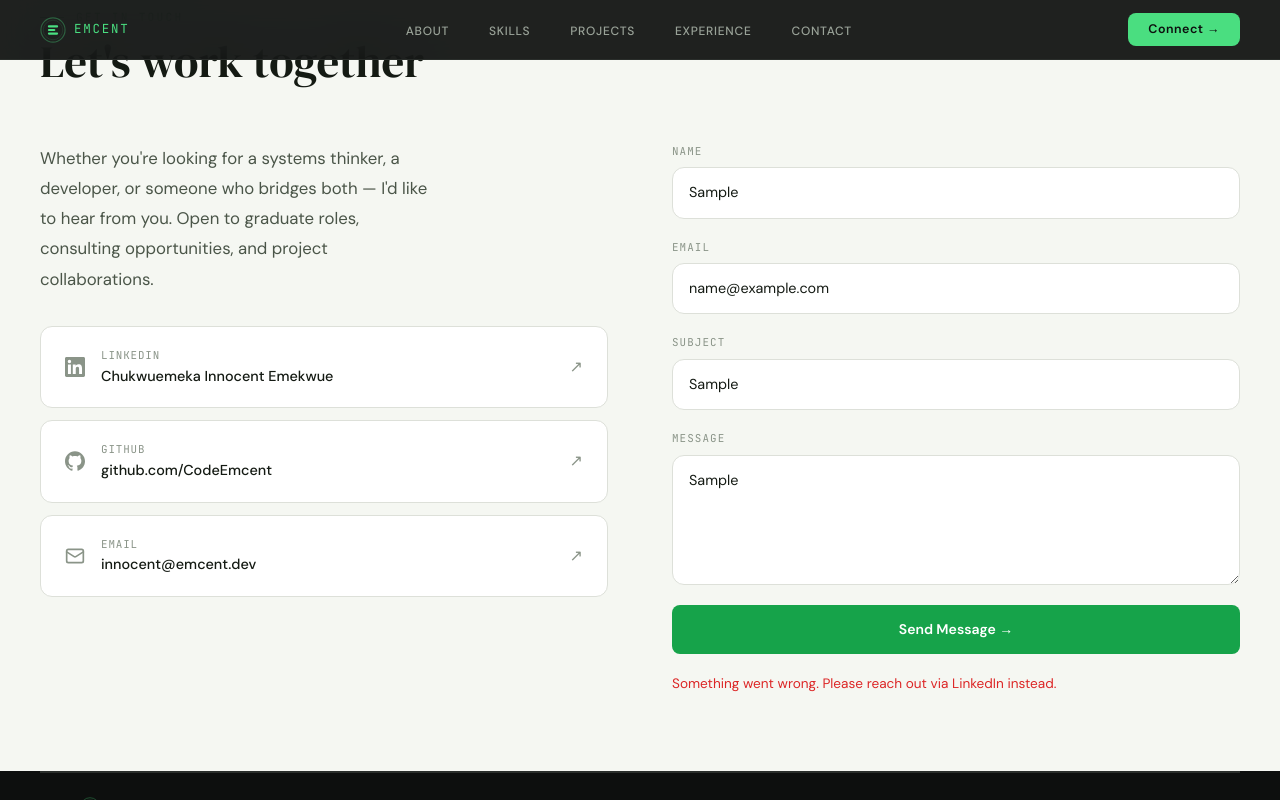
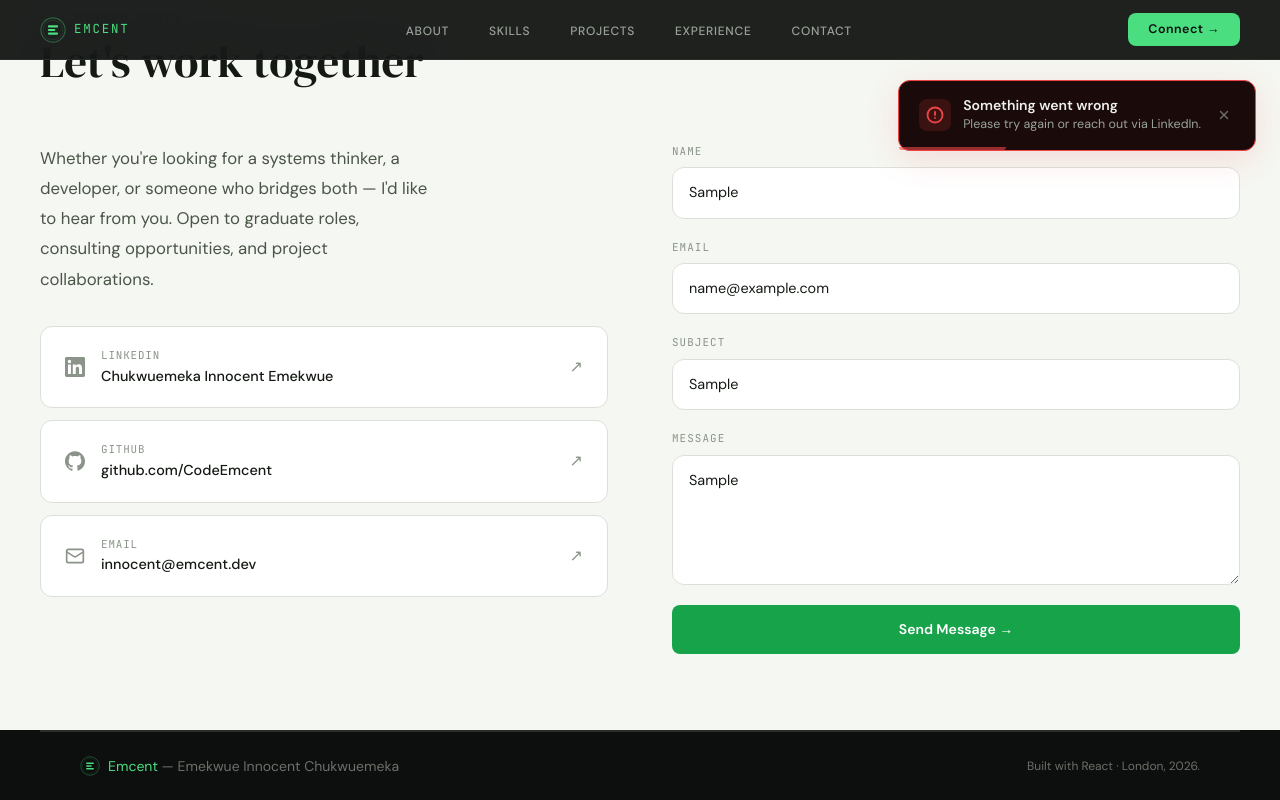
Before and after one commit to CodeEmcent/emcent-portfolio, a React (Vite) app: page / in a window 1280 px wide. Both pictures are taken after typing "Sample", "name@example.com", "Sample", "Sample" into the empty fields and a click on the button "Send Message →". Shown: the part 7901-8701 px from the top of the page. Built offline with nearby package versions, Linux system fonts and the light colour scheme.

Commit message:
success message to contact form submission upgraded with to a toast for a good UX

```diff
--- a/src/components/contact/Contact.jsx
+++ b/src/components/contact/Contact.jsx
@@ -1,6 +1,7 @@
+import { useState, useCallback } from 'react'
+import { personal } from '../../data'
 import { analytics } from '../../analytics'
-import { useState } from 'react'
-import { personal } from '../../data'
+import Toast from '../ui/Toast'
 
 const L = {
   bg:      '#f5f7f2',
@@ -32,27 +33,9 @@ const EmailIcon = () => (
 )
 
 const contactLinks = [
-  {
-    href: personal.linkedin,
-    icon: <LinkedInIcon />,
-    label: 'LinkedIn',
-    value: 'Chukwuemeka Innocent Emekwue',
-    onClick: () => analytics.linkedInClick(),
-  },
-  {
-    href: personal.github,
-    icon: <GithubIcon />,
-    label: 'GitHub',
-    value: 'github.com/CodeEmcent',
-    onClick: () => analytics.githubClick(),
-  },
-  {
-    href: `mailto:${personal.email}`,
-    icon: <EmailIcon />,
-    label: 'Email',
-    value: personal.email,
-    onClick: () => analytics.emailClick(),
-  },
+  { href: personal.linkedin,           icon: <LinkedInIcon />, label: 'LinkedIn', value: 'Chukwuemeka Innocent Emekwue' },
+  { href: personal.github,             icon: <GithubIcon />,   label: 'GitHub',   value: 'github.com/CodeEmcent' },
+  { href: `mailto:${personal.email}`,  icon: <EmailIcon />,    label: 'Email',    value: personal.email },
 ]
 
 const inputStyle = {
@@ -70,6 +53,9 @@ const inputStyle = {
 
 export default function Contact() {
   const [status, setStatus] = useState('idle')
+  const [toast, setToast] = useState(null)
+
+  const dismissToast = useCallback(() => setToast(null), [])
 
   async function handleSubmit(e) {
     e.preventDefault()
@@ -82,13 +68,30 @@ export default function Contact() {
       })
       if (res.ok) {
         analytics.contactFormSubmit()
-        setStatus('success');
-        e.target.reset() }
-      else setStatus('error')
-    } catch { setStatus('error') }
+        setStatus('success')
+        e.target.reset()
+        setToast({ type: 'success', message: "I'll be in touch soon — usually within 24 hours." })
+      } else {
+        setStatus('error')
+        setToast({ type: 'error', message: 'Please try again or reach out via LinkedIn.' })
+      }
+    } catch {
+      setStatus('error')
+      setToast({ type: 'error', message: 'Please try again or reach out via LinkedIn.' })
+    }
   }
 
   return (
+    <>
+      {/* Toast notification */}
+      {toast && (
+        <Toast
+          message={toast.message}
+          type={toast.type}
+          onClose={dismissToast}
+        />
+      )}
+
       <section id="contact" style={{ background: L.bg, padding: 'clamp(3rem, 6vw, 6rem) clamp(1.25rem, 4vw, 2.5rem)' }}>
       <div style={{ maxWidth: '1200px', margin: '0 auto' }}>
 
@@ -111,13 +114,8 @@ export default function Contact() {
               Whether you're looking for a systems thinker, a developer, or someone who bridges both — I'd like to hear from you. Open to graduate roles, consulting opportunities, and project collaborations.
             </p>
             <div style={{ display: 'flex', flexDirection: 'column', gap: '0.75rem' }}>
-              {contactLinks.map(({ href, icon, label, value, onClick }) => (
-                <a
-                key={label}
-                href={href}
-                target="_blank"
-                rel="noreferrer"
-                onClick={onClick}
+              {contactLinks.map(({ href, icon, label, value }) => (
+                <a key={label} href={href} target="_blank" rel="noreferrer"
                   style={{ display: 'flex', alignItems: 'center', gap: '1rem', padding: '1.25rem 1.5rem', borderRadius: '12px', border: `1px solid ${L.border}`, background: L.surface, textDecoration: 'none', color: L.text, transition: 'border-color 0.2s' }}
                   onMouseEnter={e => e.currentTarget.style.borderColor = L.accent}
                   onMouseLeave={e => e.currentTarget.style.borderColor = L.border}
@@ -166,12 +164,11 @@ export default function Contact() {
             >
               {status === 'sending' ? 'Sending…' : status === 'success' ? 'Sent ✓' : 'Send Message →'}
             </button>
-            {status === 'success' && <p style={{ fontSize: '0.85rem', color: L.accent }}>✓ Message sent — I'll be in touch soon.</p>}
-            {status === 'error'   && <p style={{ fontSize: '0.85rem', color: '#dc2626' }}>Something went wrong. Please reach out via LinkedIn instead.</p>}
           </form>
 
         </div>
       </div>
     </section>
+    </>
   )
 }
--- /dev/null
+++ b/src/components/ui/Toast.jsx
@@ -0,0 +1,163 @@
+import { useEffect, useState } from 'react'
+
+// ─────────────────────────────────────────────
+//  TOAST COMPONENT
+//  Usage: <Toast message="..." type="success|error" onClose={() => {}} />
+//  Auto-dismisses after 4 seconds.
+//  Slides in from top-right, fades out smoothly.
+// ─────────────────────────────────────────────
+
+const CheckIcon = () => (
+  <svg width="18" height="18" viewBox="0 0 24 24" fill="none" stroke="currentColor" strokeWidth="2.5" strokeLinecap="round" strokeLinejoin="round">
+    <polyline points="20 6 9 17 4 12"/>
+  </svg>
+)
+
+const ErrorIcon = () => (
+  <svg width="18" height="18" viewBox="0 0 24 24" fill="none" stroke="currentColor" strokeWidth="2.5" strokeLinecap="round" strokeLinejoin="round">
+    <circle cx="12" cy="12" r="10"/>
+    <line x1="12" y1="8" x2="12" y2="12"/>
+    <line x1="12" y1="16" x2="12.01" y2="16"/>
+  </svg>
+)
+
+const CloseIcon = () => (
+  <svg width="14" height="14" viewBox="0 0 24 24" fill="none" stroke="currentColor" strokeWidth="2.5" strokeLinecap="round" strokeLinejoin="round">
+    <line x1="18" y1="6" x2="6" y2="18"/>
+    <line x1="6" y1="6" x2="18" y2="18"/>
+  </svg>
+)
+
+export default function Toast({ message, type = 'success', onClose }) {
+  const [visible, setVisible] = useState(false)
+  const [leaving, setLeaving] = useState(false)
+
+  const isSuccess = type === 'success'
+
+  useEffect(() => {
+    // Slide in
+    const enterTimer = setTimeout(() => setVisible(true), 10)
+
+    // Start leave animation after 4 seconds
+    const leaveTimer = setTimeout(() => {
+      setLeaving(true)
+      setTimeout(() => onClose(), 400)
+    }, 4000)
+
+    return () => {
+      clearTimeout(enterTimer)
+      clearTimeout(leaveTimer)
+    }
+  }, [onClose])
+
+  const handleClose = () => {
+    setLeaving(true)
+    setTimeout(() => onClose(), 400)
+  }
+
+  return (
+    <div
+      style={{
+        position: 'fixed',
+        top: '80px',
+        right: '1.5rem',
+        zIndex: 9999,
+        display: 'flex',
+        alignItems: 'center',
+        gap: '0.75rem',
+        padding: '1rem 1.25rem',
+        borderRadius: '12px',
+        background: isSuccess ? '#0d0f0e' : '#1a0a0a',
+        border: `1px solid ${isSuccess ? '#4ade80' : '#ef4444'}`,
+        boxShadow: `0 8px 32px ${isSuccess ? 'rgba(74,222,128,0.15)' : 'rgba(239,68,68,0.15)'}`,
+        minWidth: '280px',
+        maxWidth: '380px',
+        transform: visible && !leaving ? 'translateX(0)' : 'translateX(calc(100% + 2rem))',
+        opacity: visible && !leaving ? 1 : 0,
+        transition: 'transform 0.4s cubic-bezier(0.4,0,0.2,1), opacity 0.4s ease',
+        pointerEvents: 'all',
+      }}
+      role="alert"
+      aria-live="polite"
+    >
+      {/* Icon */}
+      <div style={{
+        flexShrink: 0,
+        width: 32,
+        height: 32,
+        borderRadius: '8px',
+        background: isSuccess ? 'rgba(74,222,128,0.15)' : 'rgba(239,68,68,0.15)',
+        display: 'flex',
+        alignItems: 'center',
+        justifyContent: 'center',
+        color: isSuccess ? '#4ade80' : '#ef4444',
+      }}>
+        {isSuccess ? <CheckIcon /> : <ErrorIcon />}
+      </div>
+
+      {/* Message */}
+      <div style={{ flex: 1, minWidth: 0 }}>
+        <p style={{
+          fontFamily: '"DM Sans", sans-serif',
+          fontSize: '0.875rem',
+          fontWeight: 600,
+          color: '#eef0ec',
+          lineHeight: 1.2,
+          marginBottom: '0.15rem',
+        }}>
+          {isSuccess ? 'Message sent!' : 'Something went wrong'}
+        </p>
+        <p style={{
+          fontFamily: '"DM Sans", sans-serif',
+          fontSize: '0.78rem',
+          color: '#9aa398',
+          lineHeight: 1.4,
+        }}>
+          {message}
+        </p>
+      </div>
+
+      {/* Progress bar */}
+      <div style={{
+        position: 'absolute',
+        bottom: 0,
+        left: 0,
+        height: '3px',
+        borderRadius: '0 0 12px 12px',
+        background: isSuccess ? '#4ade80' : '#ef4444',
+        animation: 'toastProgress 4s linear forwards',
+        opacity: 0.6,
+      }} />
+
+      {/* Close button */}
+      <button
+        onClick={handleClose}
+        style={{
+          flexShrink: 0,
+          background: 'none',
+          border: 'none',
+          cursor: 'pointer',
+          color: '#6b7069',
+          padding: '4px',
+          borderRadius: '4px',
+          display: 'flex',
+          alignItems: 'center',
+          justifyContent: 'center',
+          transition: 'color 0.2s',
+        }}
+        onMouseEnter={e => e.currentTarget.style.color = '#eef0ec'}
+        onMouseLeave={e => e.currentTarget.style.color = '#6b7069'}
+        aria-label="Close notification"
+      >
+        <CloseIcon />
+      </button>
+
+      <style>{`
+        @keyframes toastProgress {
+          from { width: 100%; }
+          to   { width: 0%; }
+        }
+      `}</style>
+    </div>
+  )
+}
```
Lines whose indentation alone changed are shown as unchanged.
